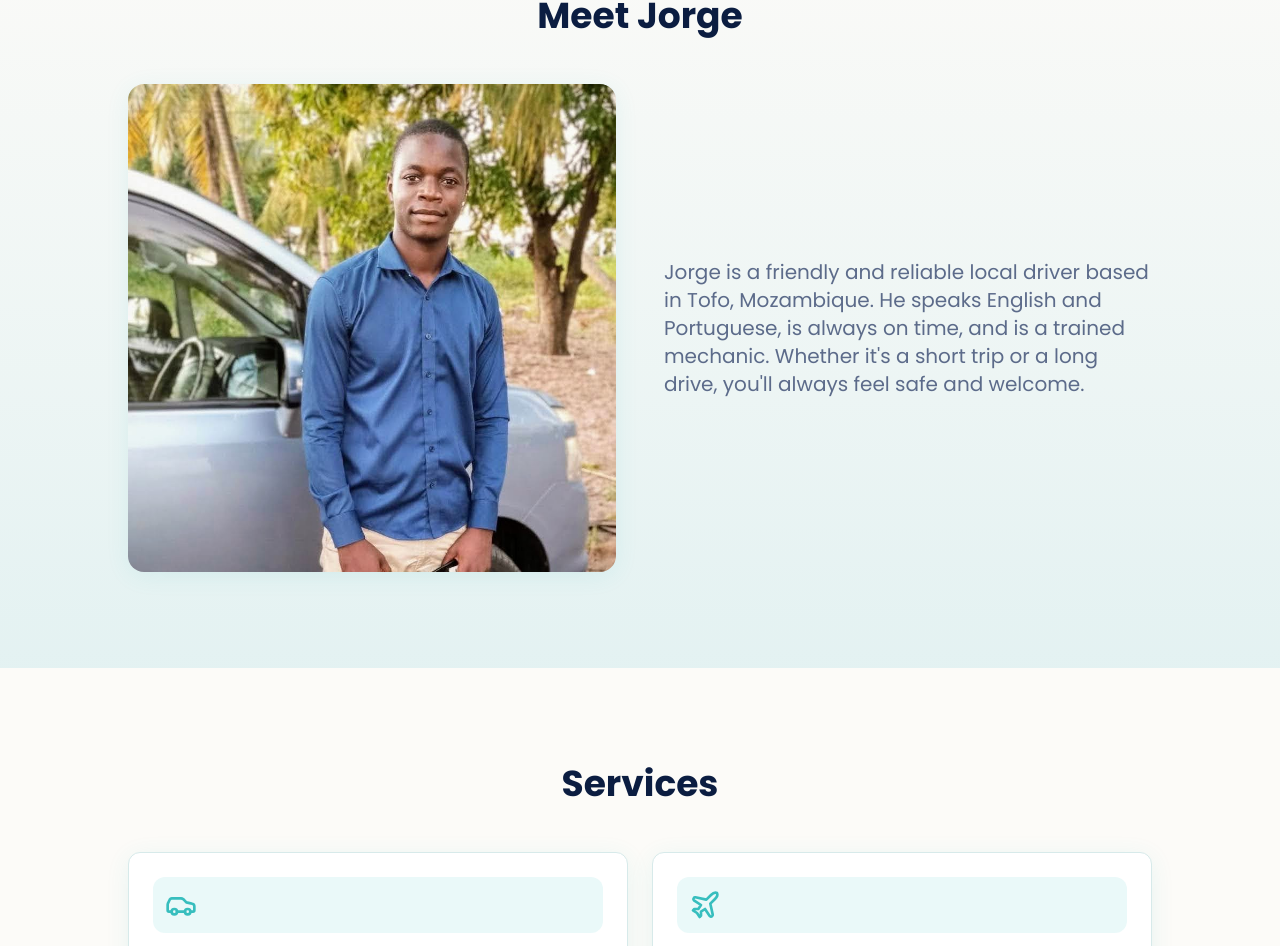
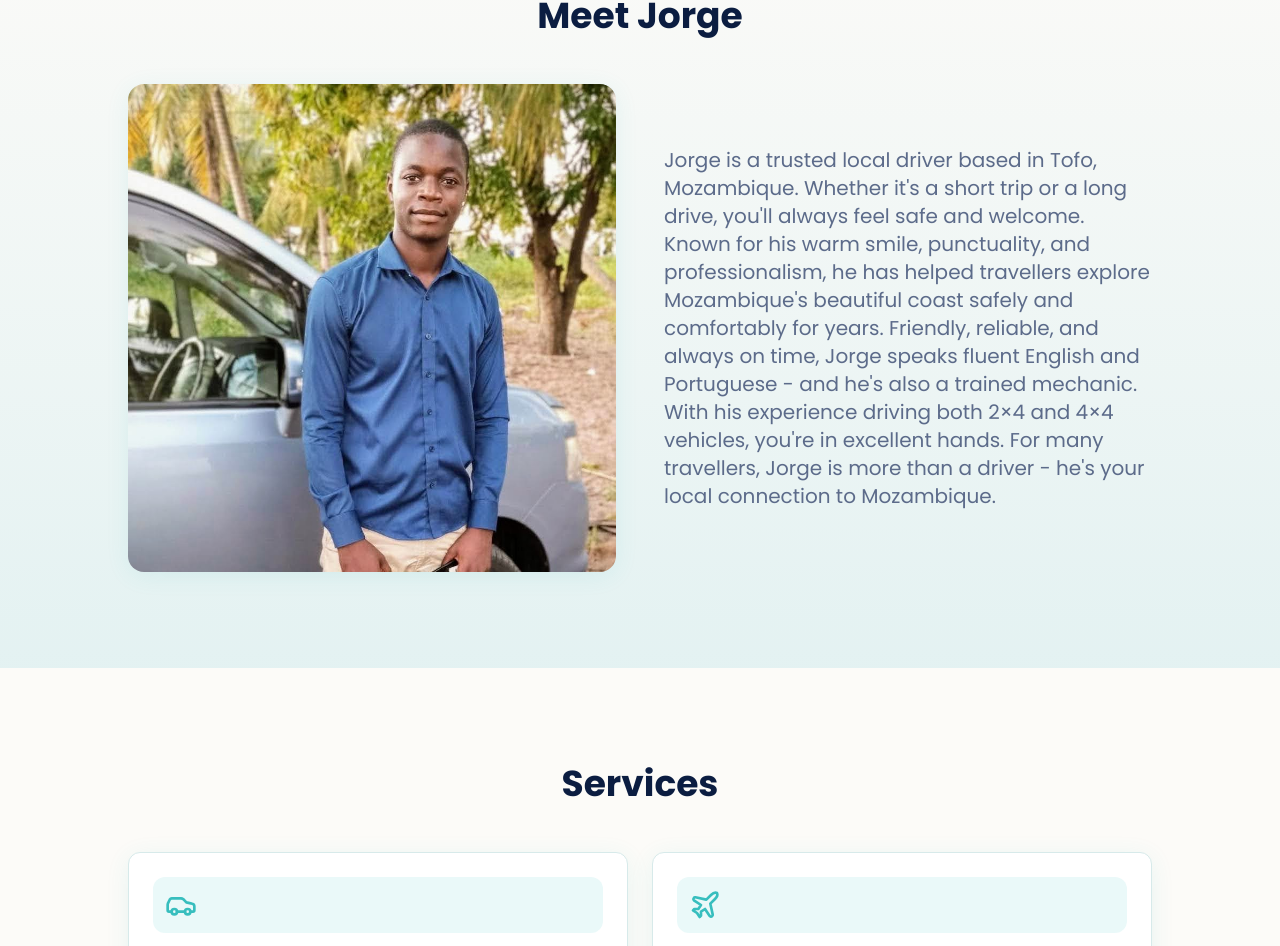
Before and after one commit to ElveraStrydom/tofo-ride-vibes, a React (Vite) app: page / in a window 1280 px wide. Shown: the part 820-1766 px from the top of the page. Built offline with nearby package versions, Linux system fonts and the light colour scheme; the HTML template or start-up script is replaced by a standard one.

Commit message:
Update About section bio

```diff
--- a/src/components/About.tsx
+++ b/src/components/About.tsx
@@ -8,11 +8,11 @@ const About = ({
   const content = {
     en: {
       heading: "Meet Jorge",
-      bio: "Jorge is a friendly and reliable local driver based in Tofo, Mozambique. He speaks English and Portuguese, is always on time, and is a trained mechanic. Whether it's a short trip or a long drive, you'll always feel safe and welcome."
+      bio: "Jorge is a trusted local driver based in Tofo, Mozambique. Whether it's a short trip or a long drive, you'll always feel safe and welcome. Known for his warm smile, punctuality, and professionalism, he has helped travellers explore Mozambique's beautiful coast safely and comfortably for years.  Friendly, reliable, and always on time, Jorge speaks fluent English and Portuguese - and he's also a trained mechanic. With his experience driving both 2×4 and 4×4 vehicles, you're in excellent hands. For many travellers, Jorge is more than a driver - he's your local connection to Mozambique."
     },
     pt: {
       heading: "Conheça o Jorge",
-      bio: "Jorge é um motorista local amigável e confiável sediado em Tofo, Moçambique. Ele fala inglês e português, é sempre pontual e é um mecânico treinado. Seja uma viagem curta ou uma longa viagem, você sempre se sentirá seguro e bem-vindo."
+      bio: "Jorge é um motorista local confiável baseado em Tofo, Moçambique. Seja uma viagem curta ou longa, você sempre se sentirá seguro e bem-vindo. Conhecido pelo seu sorriso caloroso, pontualidade e profissionalismo, ele ajudou viajantes a explorar a bela costa de Moçambique com segurança e conforto durante anos. Amigável, confiável e sempre pontual, Jorge fala inglês e português fluentemente - e também é um mecânico treinado. Com sua experiência dirigindo veículos 2×4 e 4×4, você está em excelentes mãos. Para muitos viajantes, Jorge é mais do que um motorista - ele é sua conexão local com Moçambique."
     }
   };
   const t = content[language];
```
